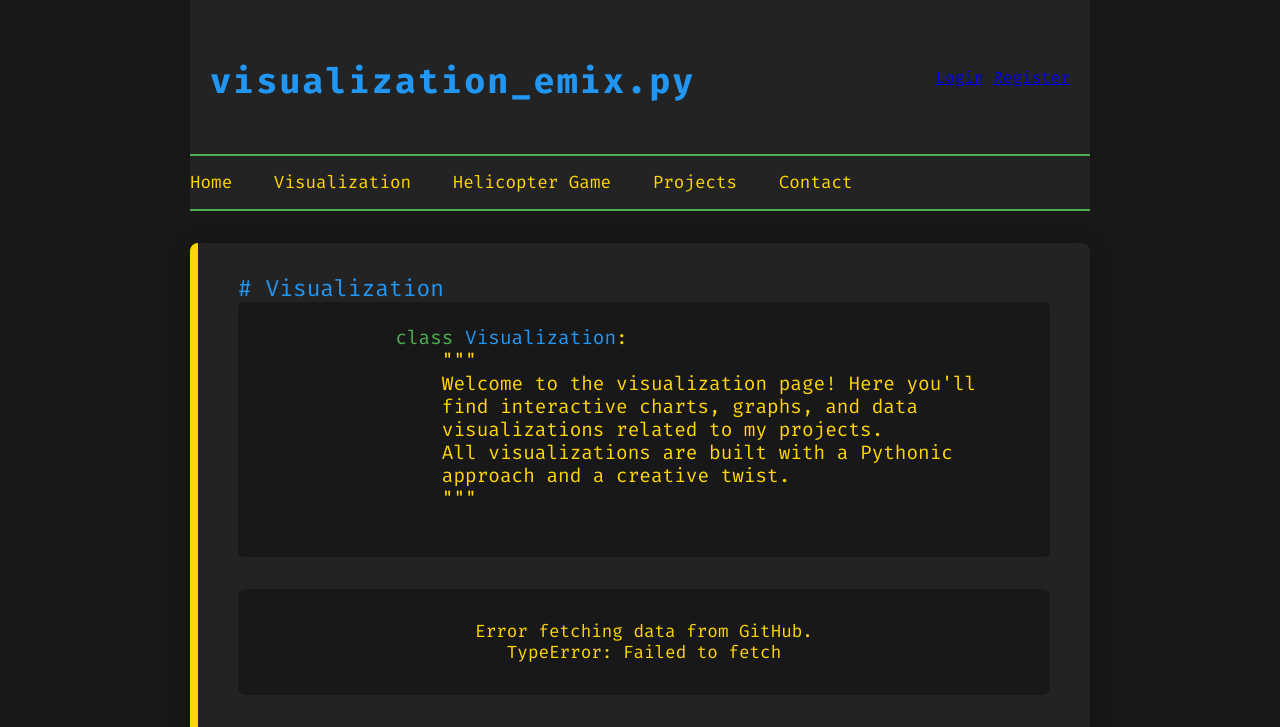
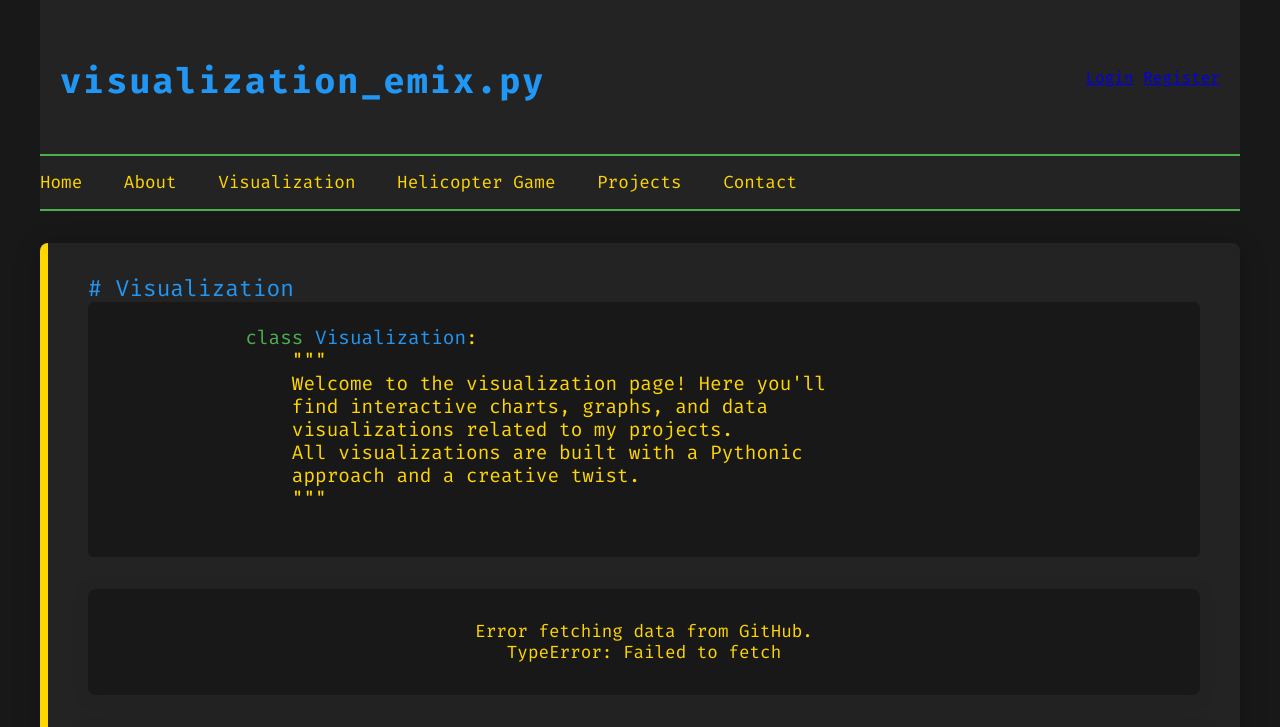
Before and after one commit to imemix/portfolio, a Flask app: page /visualization in a window 1280 px wide. Shown: the top 727 px of the page. Run offline with Flask 3, Linux system fonts and the light colour scheme.

Commit message:
Update visualization.html

```diff
--- a/templates/visualization.html
+++ b/templates/visualization.html
@@ -16,7 +16,7 @@
             flex-direction: column;
         }
         .container {
-            max-width: 900px;
+            max-width: 1200px;
             margin: 0 auto;
             padding: 0 0 80px 0;
             flex: 1 0 auto;
@@ -127,6 +127,7 @@
         </div>
         <div class="nav">
             <a href="/">Home</a>
+            <a href="/about">About</a>
             <a href="/visualization">Visualization</a>
             <a href="/helicopter">Helicopter Game</a>
             <a href="/projects">Projects</a>
```
